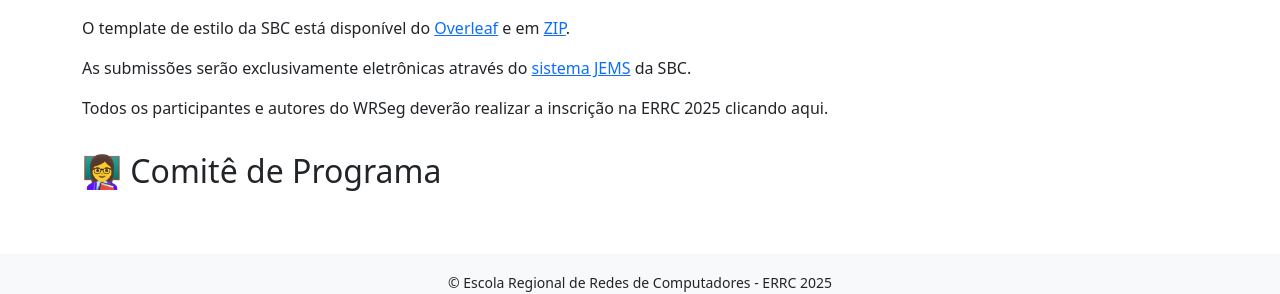
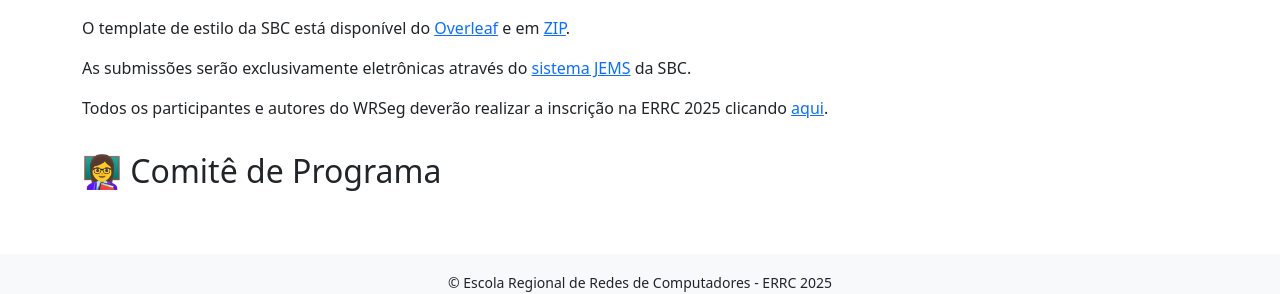
Before and after one commit to crrc-rs/errc2025, a Jekyll site: the page built from wrseg.md, in a window 1280 px wide and 900 px high, scrolled down 1850 px. Shown: the part 590-884 px from the top of the window. Built offline with Jekyll 4.4.1, drawn with Linux system fonts in a browser that asks for light colours; part of the change alters nothing that is shown.

```diff
--- a/wrseg.md
+++ b/wrseg.md
@@ -81,6 +81,6 @@ O template de estilo da SBC está disponível do [Overleaf](https://www.overleaf
 
 As submissões serão exclusivamente eletrônicas através do [sistema JEMS]( https://jems3.sbc.org.br/errc2025) da SBC.
 
-Todos os participantes e autores do WRSeg deverão realizar a inscrição na ERRC 2025 clicando aqui.
+Todos os participantes e autores do WRSeg deverão realizar a inscrição na ERRC 2025 clicando [aqui](https://centraldesistemas.sbc.org.br/ecos/errc2025).
 
 ## 👩‍🏫 Comitê de Programa
```
